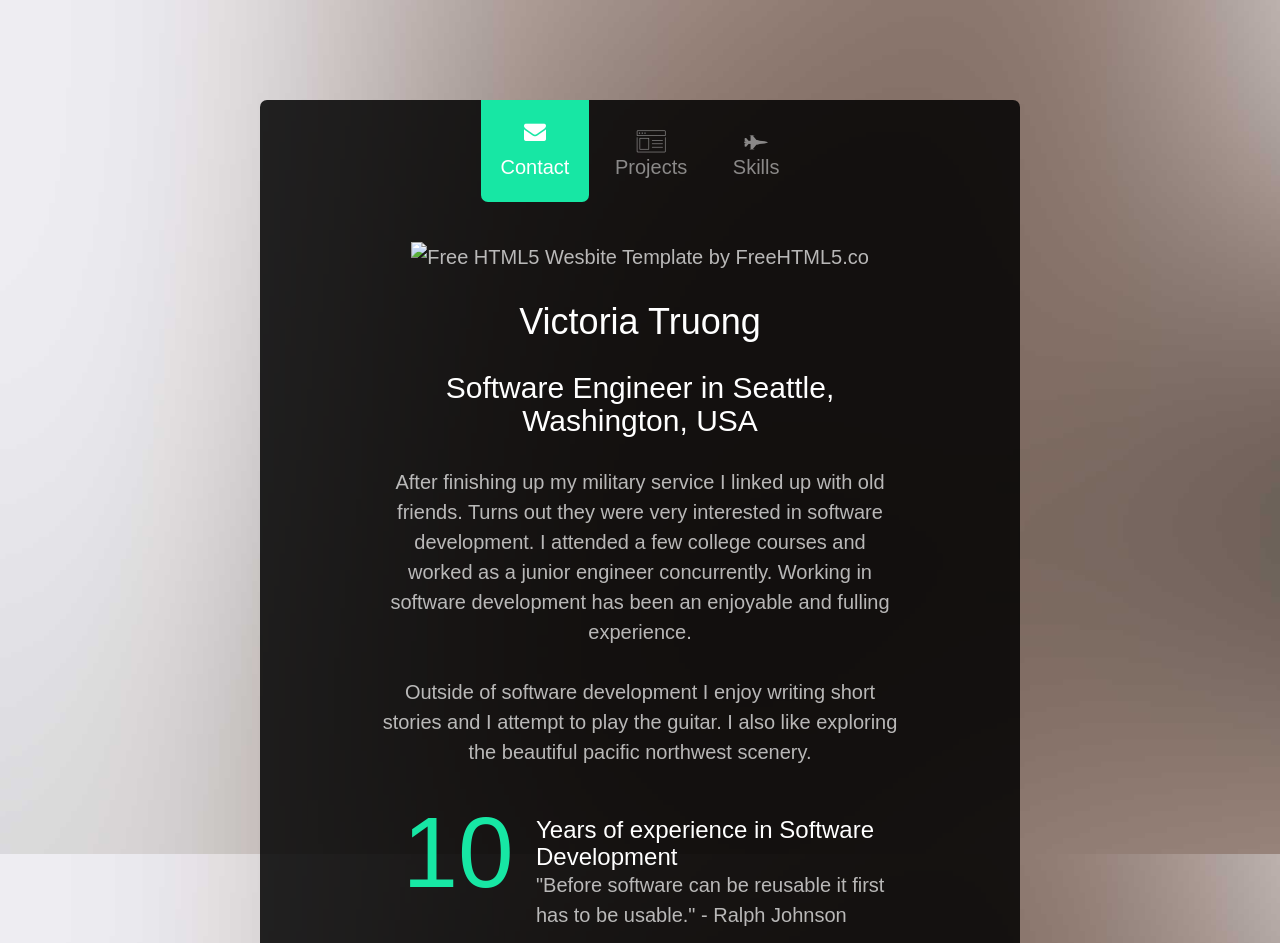
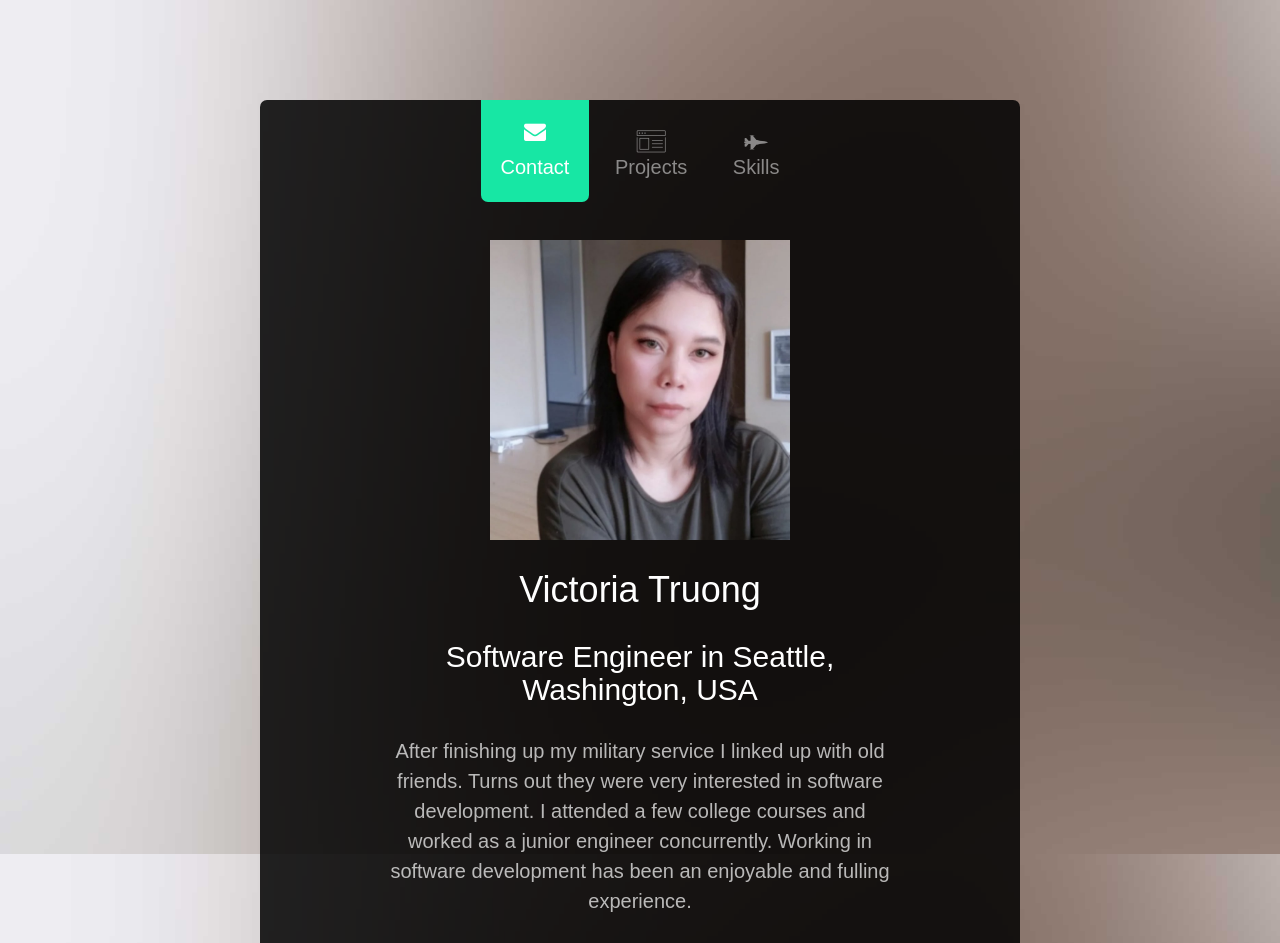
Before and after one commit to victoriataitruong/developer_portfolio, a plain HTML site: page index.html in a window 1280 px wide. Shown: the top 943 px of the page. Drawn offline with Linux system fonts and the light colour scheme; files whose address does not match are found by name.

Commit message:
update photo

```diff
--- a/index.html
+++ b/index.html
@@ -79,7 +79,7 @@
             <div class="row row-bottom-padded-sm">
               <div class="col-md-12">
                 <figure>
-                  <img src="images/profile.jpg.png" width="300" height="300" alt="Free HTML5 Wesbite Template by FreeHTML5.co">
+                  <img src="images/profile.jpg" width="300" height="300" alt="Free HTML5 Wesbite Template by FreeHTML5.co">
                 </figure>
                 <h1>Victoria Truong</h1>
                 <h2>Software Engineer in Seattle, Washington, USA</h2>
```
